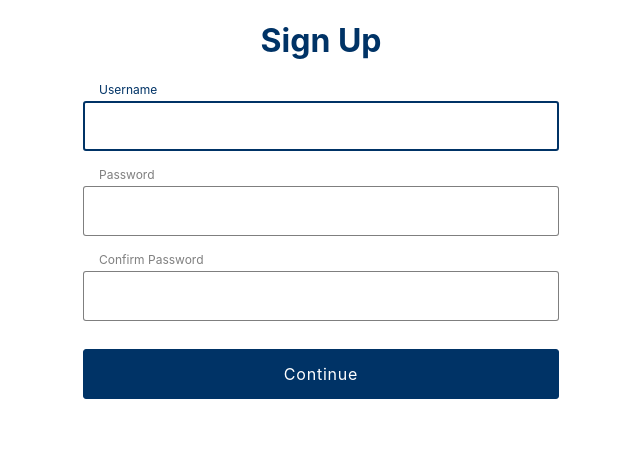
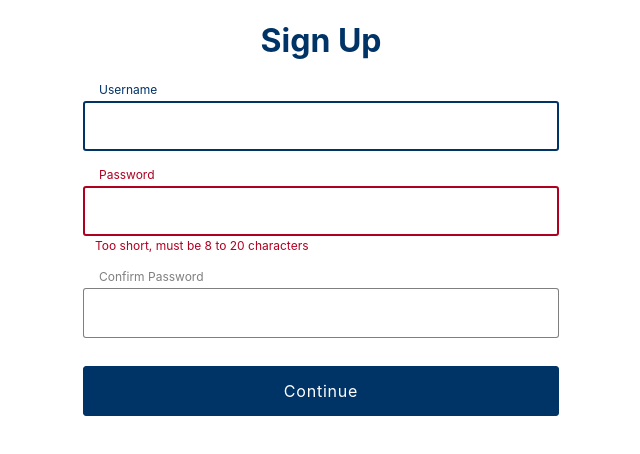
Before and after one commit to timurengineer/sign-up-form, a React (Create React App) app: page / in a window 1280 px wide. Shown: the top 454 px of the page, without its empty margins (319-959 px from the left). Built offline with nearby package versions, Linux system fonts and the light colour scheme.

Commit message:
add more password validators

```diff
--- a/src/App.js
+++ b/src/App.js
@@ -4,6 +4,24 @@ import './App.css';
 import TextInput from './TextInput';
 import Button from './Button';
 
+const validators = [
+  {
+    test: value => value.length > 7,
+    message: 'Too short, must be 8 to 20 characters',
+  },
+  {
+    test: value => value.length < 21,
+    message: 'Too long, must be 8 to 20 characters',
+  },
+  {
+    test: value => /[a-zA-Z]/.test(value),
+    message: 'Must contain at least 1 letter',
+  },
+  {
+    test: value => /[0-9]/.test(value),
+    message: 'Must contain at least 1 number',
+  },
+];
 
 export const hasErrors = (password, validators) => {
   return validators.reduce((acc, item) => {
@@ -58,6 +76,7 @@ const App = () => {
           label="Password"
           value={password}
           onChange={event => setPassword(event.target.value)}
+          errorMessage={hasErrors(password, validators)}
         />
         <TextInput
           type="password"
```
